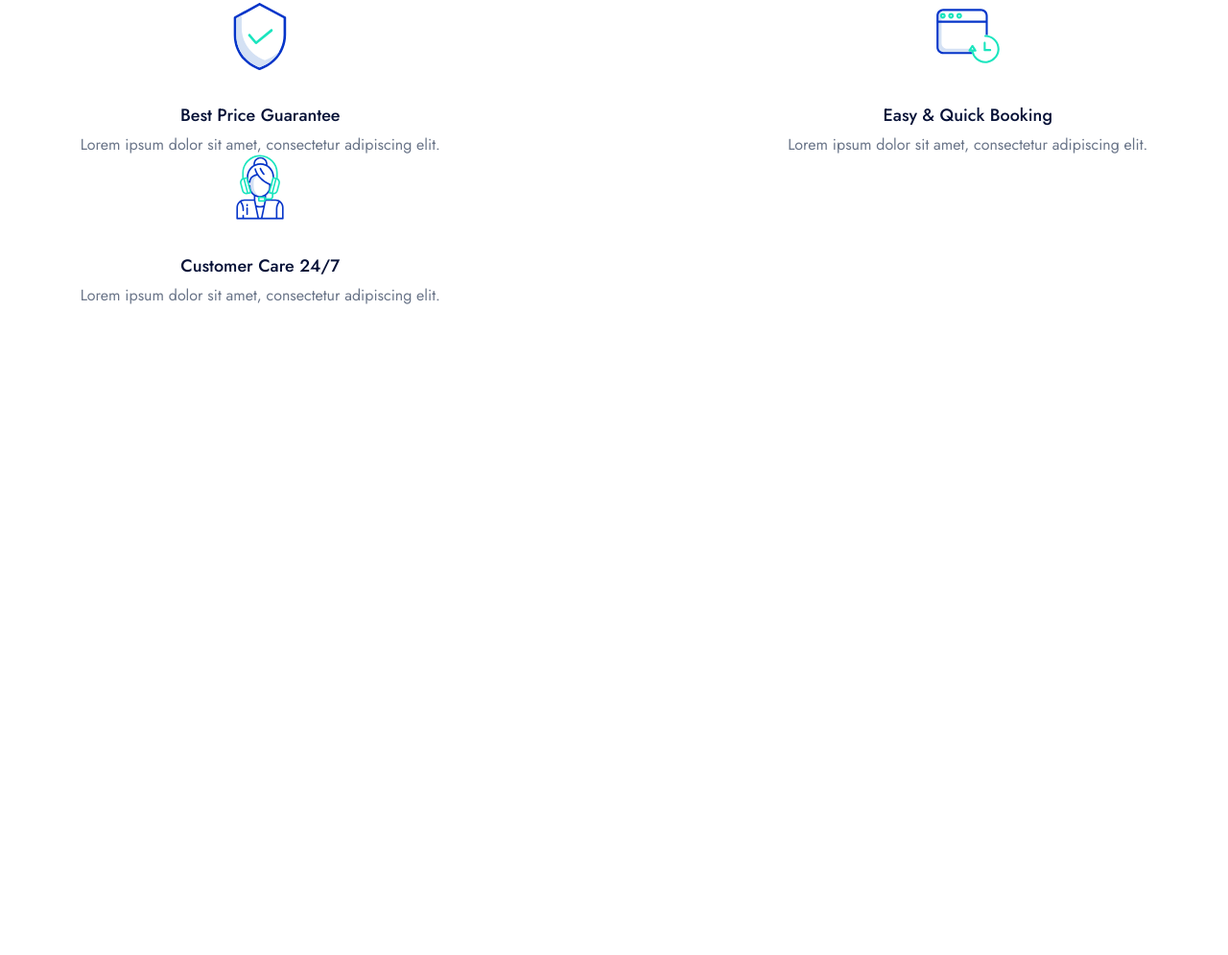
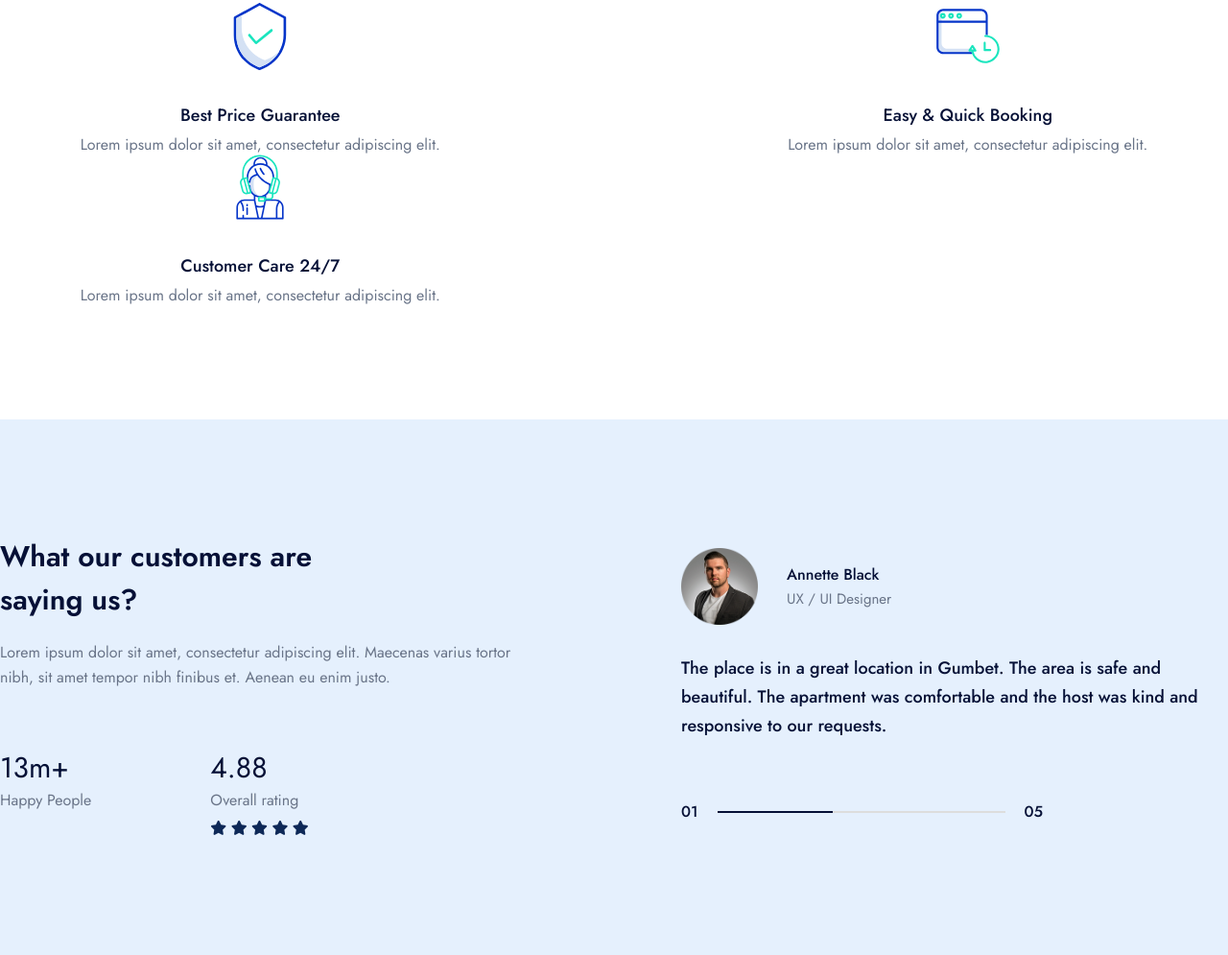
Before and after one commit to prantomollick/GoOutFilter-Travel-and-Tour-Agency-HTML-Template, a website: page index.html in a window 1280 px wide. Shown: the part 2987-3982 px from the top of the page at 96% size. Before the commit the page ends 3424 px from the top, so only its background shows below. Drawn offline with Linux system fonts and the light colour scheme.

Commit message:
cusotmer review section done

```diff
--- a/index.html
+++ b/index.html
@@ -11,7 +11,7 @@
   <link rel="stylesheet" href="https://cdnjs.cloudflare.com/ajax/libs/font-awesome/6.4.0/css/all.min.css"
     integrity="sha512-iecdLmaskl7CVkqkXNQ/ZH/XLlvWZOJyj7Yy7tcenmpD1ypASozpmT/E0iPtmFIB46ZmdtAc9eNBvH0H/ZpiBw=="
     crossorigin="anonymous" />
-  <title>GoOutFilter | Travel and Tour Agency</title>
+  <title>GoOutFilter | Tra vel and Tour Agency</title>
   <link rel="shortcut icon" href="img/favicon.ico" type="image/x-icon">
   <link rel="stylesheet" href="css/style.css">
 </head>
@@ -595,6 +595,56 @@
       </div>
     </section>
 
+
+    <section class="section-review">
+      <div class="container">
+        <div class="review">
+          <div class="review__message">
+            <h4 class="review__message--title text-lg-1 color-dark-1 mb-2">What our customers are saying us?</h4>
+            <p class="review__message--text text-sm-2 color-light-1 mb-6">Lorem ipsum dolor sit amet, consectetur
+              adipiscing elit. Maecenas varius tortor nibh, sit amet tempor nibh finibus et. Aenean eu enim justo.</p>
+
+            <div class="review__message-count">
+              <div class="review__message--users">
+                <span class="color-dark-1 text-lg-1">13m+</span>
+                <span class="color-light-1 text-sm-2">Happy People</span>
+              </div>
+              <div class="review__message--rating">
+                <span class="color-dark-1 text-lg-1">4.88</span>
+                <span class="color-light-1 text-sm-2">Overall rating</span>
+                <div class="review__message--rating-star">
+                  <i class="fa-sharp fa-solid fa-star"></i>
+                  <i class="fa-sharp fa-solid fa-star"></i>
+                  <i class="fa-sharp fa-solid fa-star"></i>
+                  <i class="fa-sharp fa-solid fa-star"></i>
+                  <i class="fa-sharp fa-solid fa-star"></i>
+                </div>
+              </div>
+            </div>
+          </div>
+          <div class="review-comment">
+            <div class="review-comment__user mb-3">
+              <figure class="review-comment__user--picture">
+                <img src="img/client-01.png" alt="Annette Black">
+              </figure>
+              <div class="review-comment__user--details">
+                <p class="color-dark-1 text-sm-2">Annette Black</p>
+                <p class="color-light-1 text-sm-1">UX / UI Designer</p>
+              </div>
+            </div>
+            <p class="review-comment__text text-md-1 color-dark-1 mb-6">The place is in a great location in Gumbet. The
+              area is safe and beautiful. The apartment was comfortable and the host was kind and responsive to our
+              requests.</p>
+            <div class="review-comment__range">
+              <span class="text-sm-2 color-dark-1">01</span>
+              <div class="review-comment__range--line"></div>
+              <span class="text-sm-2 color-dark-1">05</span>
+            </div>
+          </div>
+        </div>
+      </div>
+    </section>
+
   </main>
 
 
--- a/sass/base/_utilities.scss
+++ b/sass/base/_utilities.scss
@@ -45,3 +45,15 @@
 .mb-3 {
   margin-bottom: 3rem;
 }
+
+.mb-4 {
+  margin-bottom: 4rem;
+}
+
+.mb-5 {
+  margin-bottom: 5rem;
+}
+
+.mb-6 {
+  margin-bottom: 6rem;
+}
--- /dev/null
+++ b/sass/layout/_review.scss
@@ -0,0 +1,97 @@
+.review {
+  display: -ms-grid;
+  display: grid;
+  grid-template-columns: repeat(auto-fit, minmax(52rem, 1fr));
+  grid-column-gap: 14rem;
+  align-items: center;
+
+
+  &__message {
+    &--title {
+      width: 35.3rem;
+      line-height: 1.5;
+    }
+
+    &--text {
+      line-height: 1.6;
+    }
+
+    &-count {
+      display: flex;
+      gap: 12.4rem;
+    }
+
+    &--users {
+      display: flex;
+      -ms-flex-direction: column;
+      flex-direction: column;
+      line-height: 1.45;
+    }
+
+    &--rating {
+      display: flex;
+      -ms-flex-direction: column;
+      flex-direction: column;
+      line-height: 1.45;
+
+      &-star {
+        margin-top: 0.8375rem;
+      }
+    }
+
+  }
+
+  &-comment {
+    &__user {
+      display: flex;
+      align-items: center;
+      gap: 3rem;
+
+      &--picture {
+        width: 8rem;
+        height: 8rem;
+
+        img {
+          width: 100%;
+          height: 100%;
+        }
+      }
+
+      &--details>p:first-child {
+        font-weight: 500;
+      }
+
+    }
+
+    &__text {
+      font-weight: 500;
+      line-height: 3rem;
+    }
+
+    &__range {
+      display: flex;
+      align-items: center;
+      gap: 2rem;
+      font-weight: 500;
+      line-height: 3rem;
+
+      &--line {
+        width: 30rem;
+        height: 2px;
+        background-color: var(--color-grey-light-2);
+        position: relative;
+
+        &::before {
+          content: '';
+          width: 40%;
+          height: 100%;
+          background-color: var(--color-primary-dark-4);
+          position: absolute;
+          top: 0;
+          left: 0;
+        }
+      }
+    }
+
+  }
+}
--- /dev/null
+++ b/sass/layout/_service.scss
@@ -0,0 +1,31 @@
+.service {
+
+  &__list {
+    display: -ms-grid;
+    display: grid;
+    grid-template-columns: repeat(auto-fit, minmax(30rem, 1fr));
+    -ms-grid-columns: repeat(auto-fit, minmax(30rem, 1fr));
+    grid-column-gap: 19.5rem;
+    align-items: start;
+  }
+
+  &__list-item {
+    text-align: center;
+  }
+
+  &__icon {
+    width: 7rem;
+    height: 7rem;
+    display: inline-block;
+  }
+
+  &__heading {
+    line-height: 1.15;
+    font-weight: 500;
+  }
+
+  &__text {
+    line-height: 1.2;
+    font-weight: 400;
+  }
+}
--- a/sass/main.scss
+++ b/sass/main.scss
@@ -23,6 +23,7 @@
 @import "layout/destination";
 @import "layout/recommend";
 @import "layout/service";
+@import "layout/review";
 
 
 @import "pages/home";
--- a/sass/pages/_home.scss
+++ b/sass/pages/_home.scss
@@ -27,3 +27,9 @@
 .section-service {
   padding: 12rem 0;
 }
+
+
+.section-review {
+  padding: 12rem 0;
+  background-color: var(--color-grey-light-1);
+}
```
Also changed, not shown: css/style.css, img/client-01.png (added), img/customer-service.svg (added), img/page-speed.svg (added), img/security.svg (added), 1 other file.
